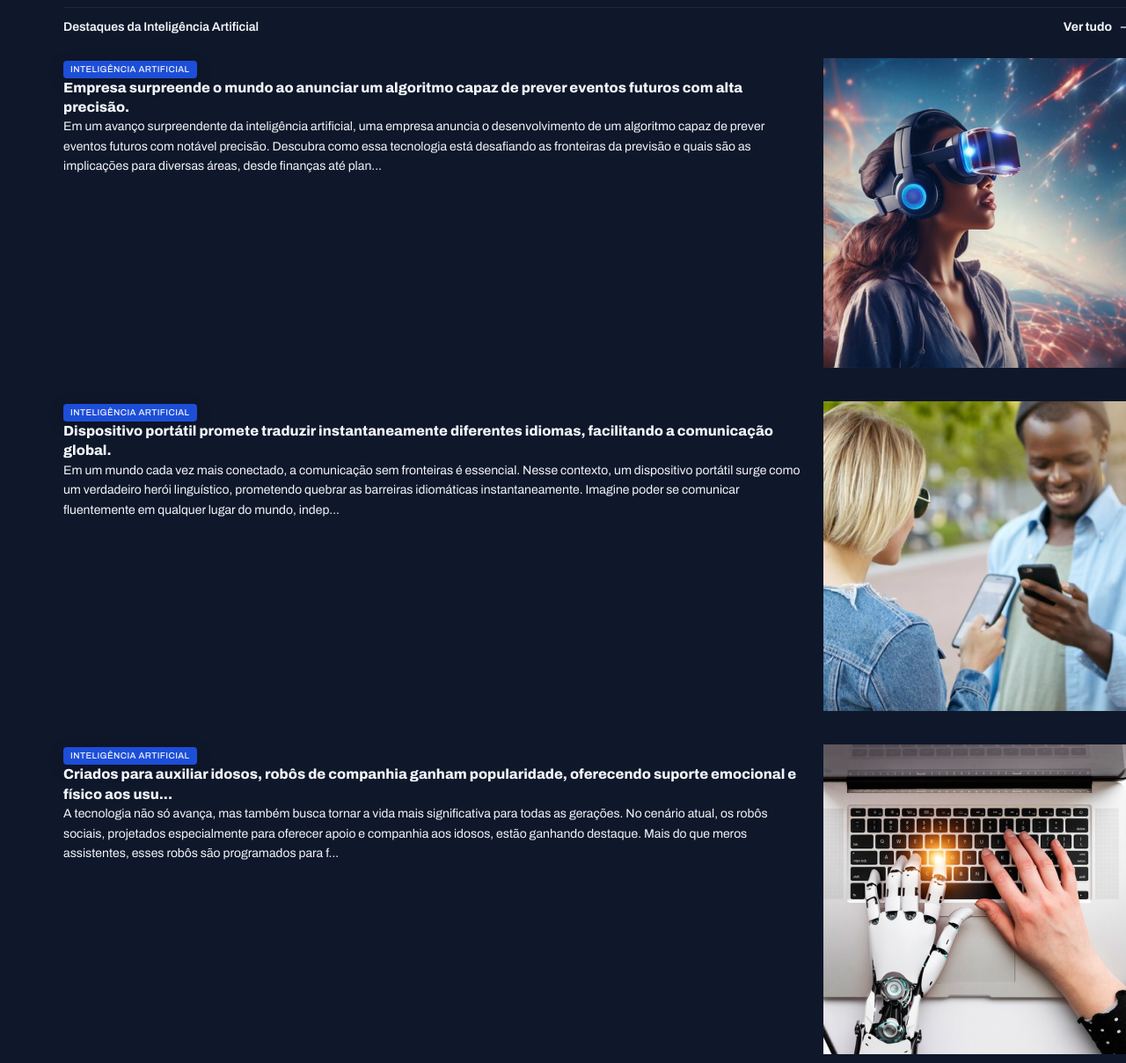
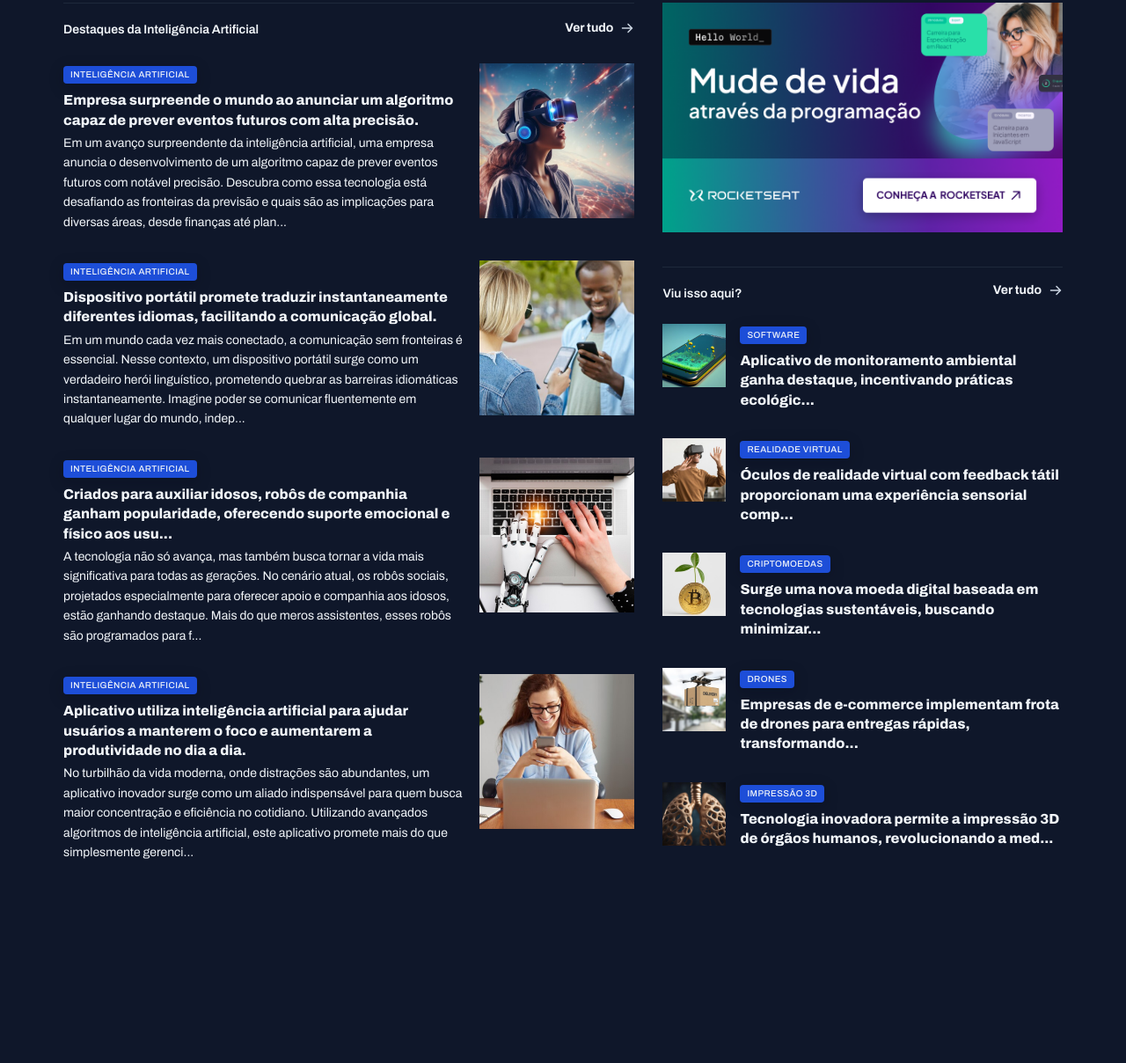
Before and after one commit to dhidekim/Projeto-Portal-Noticias, a plain HTML site: page index.html in a window 1280 px wide. Shown: the part 1055-2263 px from the top of the page at 88% size. After the commit the page ends 2075 px from the top, so only its background shows below. Drawn offline with Linux system fonts and the light colour scheme.

Commit message:
Estilizando as ultimas seções

```diff
--- a/index.html
+++ b/index.html
@@ -201,7 +201,11 @@
               </p>
             </div>
             <div>
-              <img src="assets/images/Image 10.png" alt="" />
+              <img
+                src="assets/images/Image 10.png"
+                alt="Empresa surpreende o mundo ao anunciar um algoritmo capaz de
+              prever eventos futuros com alta precisão."
+              />
             </div>
           </article>
 
@@ -221,7 +225,11 @@
               </p>
             </div>
             <div>
-              <img src="assets/images/Image 11.png" alt="" />
+              <img
+                src="assets/images/Image 11.png"
+                alt="Dispositivo portátil promete traduzir instantaneamente
+              diferentes idiomas, facilitando a comunicação global."
+              />
             </div>
           </article>
 
@@ -241,7 +249,10 @@
               </p>
             </div>
             <div>
-              <img src="assets/images/Image 12.png" alt="" />
+              <img
+                src="assets/images/Image 12.png"
+                alt="Criados para auxiliar idosos, robôs de companhia ganham popularidade, oferecendo suporte emocional e físico aos usuários."
+              />
             </div>
           </article>
 
@@ -261,11 +272,118 @@
               </p>
             </div>
             <div>
-              <img src="assets/images/Image 13.png" alt="" />
+              <img
+                src="assets/images/Image 13.png"
+                alt="Aplicativo utiliza inteligência artificial para ajudar usuários
+              a manterem o foco e aumentarem a produtividade no dia a dia."
+              />
             </div>
           </article>
         </div>
       </section>
+
+      <aside>
+        <div id="ads">
+          <img src="assets/Ads.png" alt="" />
+        </div>
+
+        <section id="more">
+          <header class="grid grid-flow-col">
+            <h3>Viu isso aqui?</h3>
+            <a href="#" class="grid grid-flow-col">
+              <strong>Ver tudo</strong>
+              <span></span>
+            </a>
+          </header>
+
+          <div class="grid gap-32">
+            <article class="grid grid-flow-col gap-16">
+              <div>
+                <img
+                  src="assets/images/Image 14.png"
+                  alt="Aplicativo de monitoramento ambiental ganha destaque, incentivando práticas ecológicas e promovendo a conscientização."
+                />
+              </div>
+
+              <div>
+                <span class="content-tag">Software</span>
+                <h3 class="text-xl">
+                  Aplicativo de monitoramento ambiental ganha destaque,
+                  incentivando práticas ecológic...
+                </h3>
+              </div>
+            </article>
+
+            <article class="grid grid-flow-col gap-16">
+              <div>
+                <img
+                  src="assets/images/Image 15.png"
+                  alt="Óculos de realidade virtual com feedback tátil proporcionam uma experiência sensorial completa, imergindo usuários em ambientes digitais."
+                />
+              </div>
+
+              <div>
+                <span class="content-tag">Realidade virtual</span>
+                <h3 class="text-xl">
+                  Óculos de realidade virtual com feedback tátil proporcionam
+                  uma experiência sensorial comp...
+                </h3>
+              </div>
+            </article>
+
+            <article class="grid grid-flow-col gap-16">
+              <div>
+                <img
+                  src="assets/images/Image 16.png"
+                  alt="Surge uma nova moeda digital baseada em tecnologias sustentáveis, buscando minimizar o impacto ambiental associado à mineração de criptomoedas."
+                />
+              </div>
+
+              <div>
+                <span class="content-tag">criptomoedas</span>
+                <h3 class="text-xl">
+                  Surge uma nova moeda digital baseada em tecnologias
+                  sustentáveis, buscando minimizar...
+                </h3>
+              </div>
+            </article>
+
+            <article class="grid grid-flow-col gap-16">
+              <div>
+                <img
+                  src="assets/images/Image 17.png"
+                  alt="Empresas de e-commerce implementam frota de drones para entregas rápidas, transformando o cenário do comércio online."
+                />
+              </div>
+
+              <div>
+                <span class="content-tag">Drones</span>
+                <h3 class="text-xl">
+                  Empresas de e-commerce implementam frota de drones para
+                  entregas rápidas, transformando...
+                </h3>
+              </div>
+            </article>
+
+            <article class="grid grid-flow-col gap-16">
+              <div>
+                <img
+                  src="assets/images/Image 18.png"
+                  alt="Tecnologia inovadora permite a impressão 3D de órgãos humanos, revolucionando a medicina e a lista de espera por transplantes."
+                />
+              </div>
+
+              <div>
+                <span class="content-tag">Impressão 3D</span>
+                <h3 class="text-xl">
+                  Tecnologia inovadora permite a impressão 3D de órgãos humanos,
+                  revolucionando a med...
+                </h3>
+              </div>
+            </article>
+          </div>
+        </section>
+      </aside>
     </main>
   </body>
 </html>
--- a/styles/global.css
+++ b/styles/global.css
@@ -54,6 +54,14 @@ img {
 main {
   margin-block: 40px;
   gap: 80px;
+  column-gap: 32px;
+
+  grid-template-columns: 2fr 1.4fr;
+
+  grid-template-areas:
+    "featured featured"
+    "weekly weekly"
+    "ai aside";
 }
 
 .content-tag {
--- a/styles/section.css
+++ b/styles/section.css
@@ -23,6 +23,8 @@ section header {
 }
 
 #featured {
+  grid-area: featured;
+
   img {
     height: 100%;
     object-fit: cover;
@@ -59,8 +61,10 @@ section header {
 }
 
 #weekly {
+  grid-area: weekly;
+
   & > div {
-    grid-template-columns: repeat(4, 292px);
+    grid-template-columns: repeat(4, 272px);
   }
 
   img {
@@ -82,3 +86,35 @@ section header {
     }
   }
 }
+
+#ai {
+  grid-area: ai;
+
+  img {
+    width: 176px;
+    aspect-ratio: 1/1;
+    object-fit: cover;
+  }
+
+  h3 {
+    margin-block: 8px 4px;
+  }
+}
+
+aside {
+  grid-area: aside;
+}
+
+#more {
+  margin-top: 32px;
+
+  h3 {
+    margin-top: 8px;
+  }
+
+  img {
+    width: 72px;
+    aspect-ratio: 1/1;
+    object-fit: cover;
+  }
+}
```
